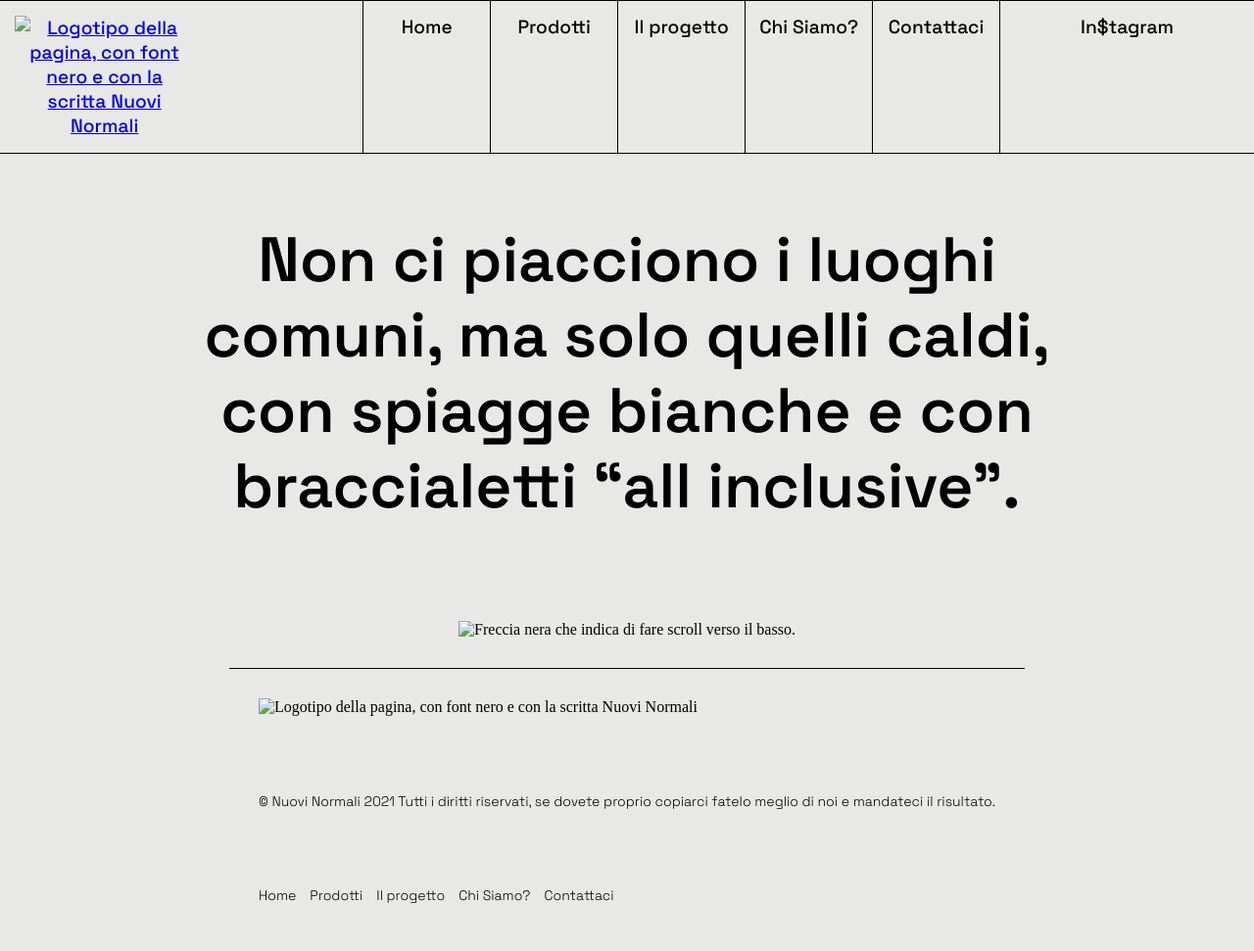
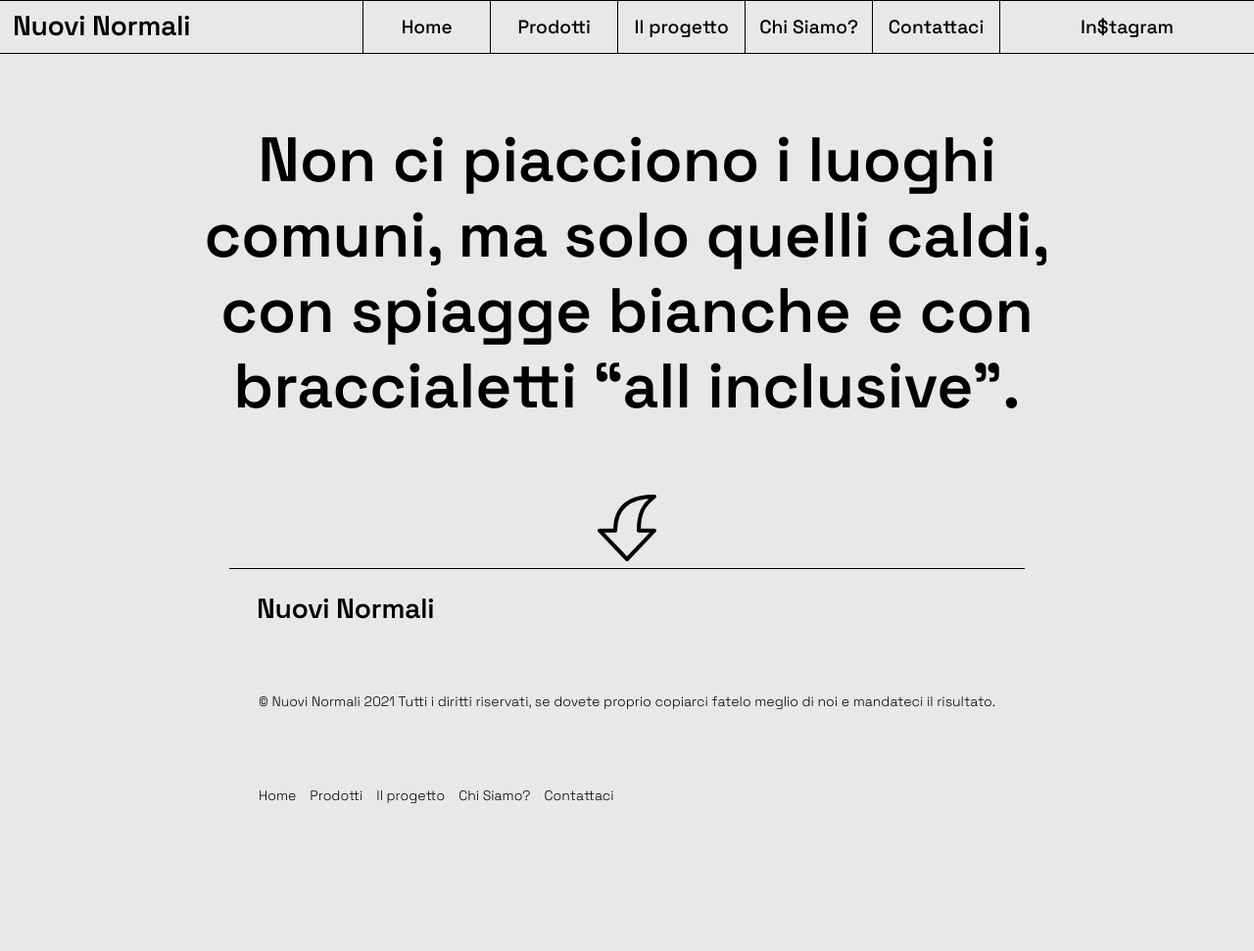
Before and after one commit to ng2022/proyecto-final-galimberti, a website: page index.html in a window 1280 px wide. Shown: the whole page at 98% size. After the commit the page ends 869 px from the top, so only its background shows below. Drawn offline with nearby package versions, Linux system fonts and the light colour scheme; files that its build step writes are made by us from their sources; the site is published under a folder, as on GitHub Pages, so addresses that start at the root find nothing.

Commit message:
Actualizado link imagenes

```diff
--- a/index.html
+++ b/index.html
@@ -15,7 +15,7 @@
     <header>
         <nav>
             <div>
-                <a href="index.html" class="logo"><img src="/imagenes/logo-nuovi-normali.png" alt="Logotipo della pagina, con font nero e con la scritta Nuovi Normali"></a>
+                <a href="index.html" class="logo"><img src="imagenes/logo-nuovi-normali.png" alt="Logotipo della pagina, con font nero e con la scritta Nuovi Normali"></a>
             </div>
             <ul>
               <li><a href="index.html">Home</a></li>
@@ -35,7 +35,7 @@
                     Non ci piacciono i luoghi comuni, ma solo quelli caldi, con spiagge bianche e con braccialetti “all inclusive”.
                 </h1>
             <div>
-                <img class="flecha-home" src="/imagenes/arrow-redo-outline.svg" alt="Freccia nera che indica di fare scroll verso il basso.">
+                <img class="flecha-home" src="imagenes/arrow-redo-outline.svg" alt="Freccia nera che indica di fare scroll verso il basso.">
             </div>
         </div>
     </section>
@@ -46,7 +46,7 @@
 
     <!-- Footer -->
     <footer>
-        <div class="item-logo"><img src="/imagenes/logo-nuovi-normali.png" alt="Logotipo della pagina, con font nero e con la scritta Nuovi Normali">
+        <div class="item-logo"><img src="imagenes/logo-nuovi-normali.png" alt="Logotipo della pagina, con font nero e con la scritta Nuovi Normali">
         </div>
         <div class="footer-item">© Nuovi Normali 2021
             Tutti i diritti riservati, se dovete proprio copiarci fatelo meglio di noi e mandateci il risultato.
```
